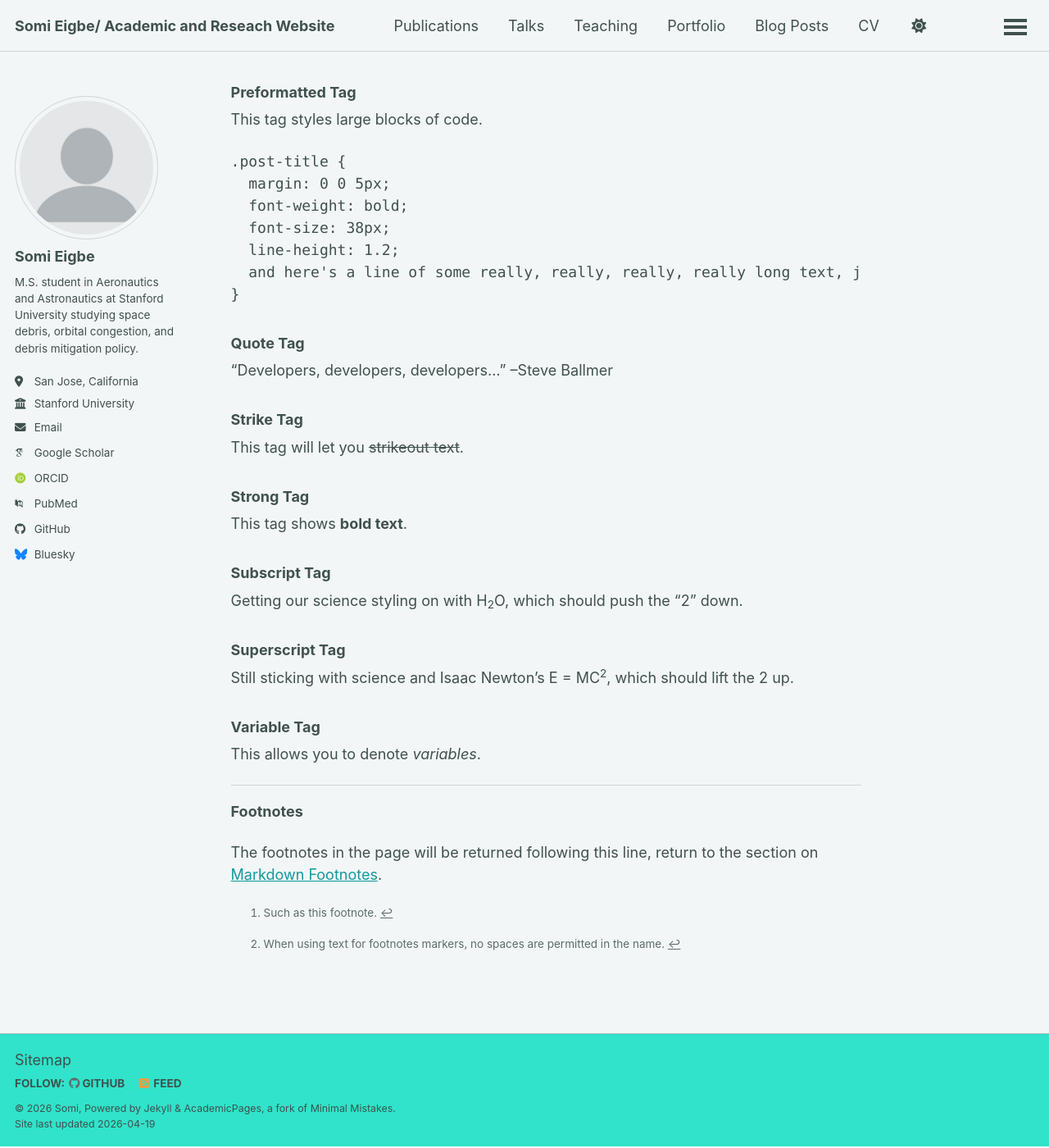
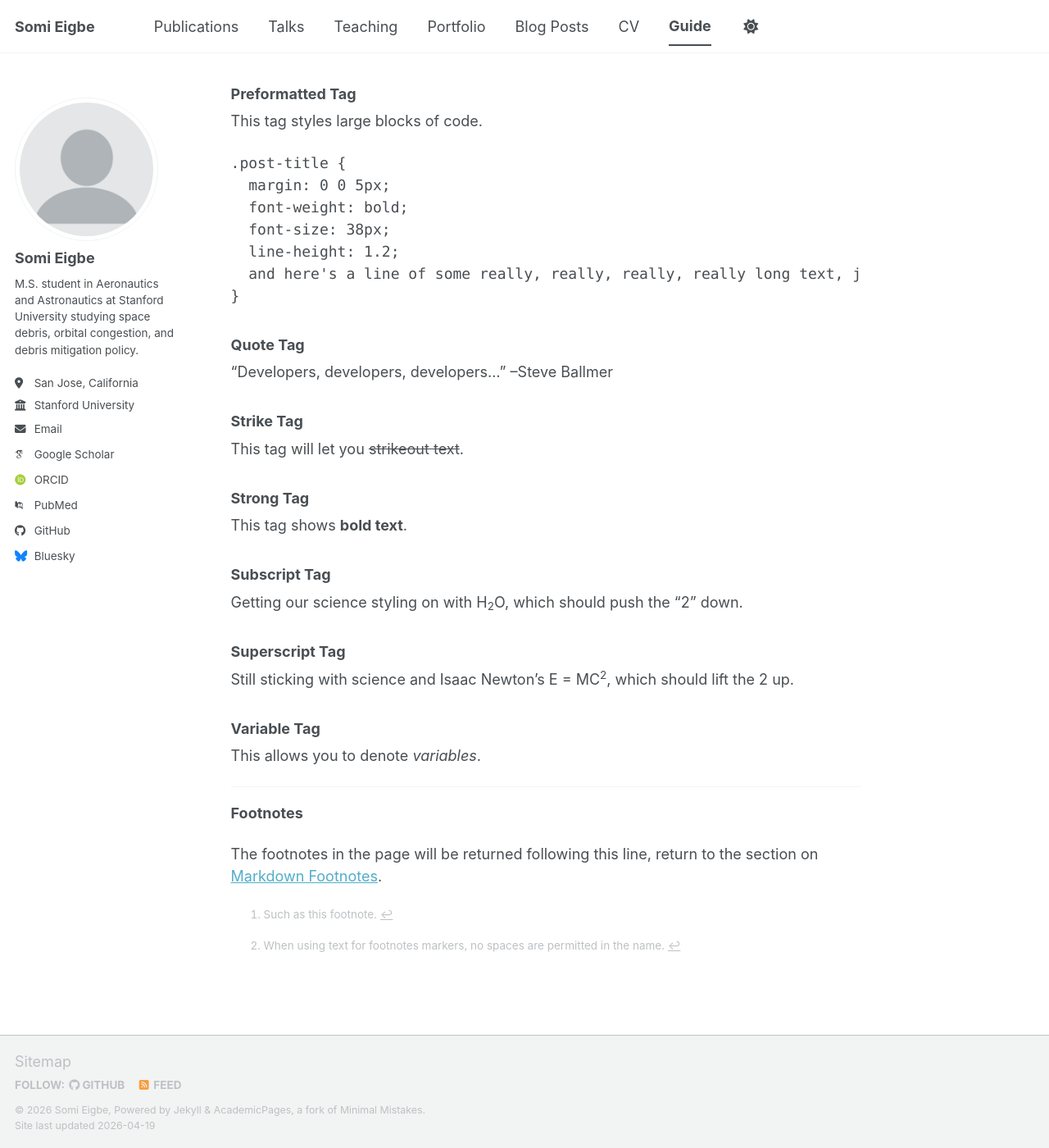
Before and after one commit to somisash/somisash.github.io, a Jekyll site: the page built from _pages/markdown.md, in a window 1280 px wide and 1400 px high, scrolled down 10924 px. Shown: the whole window at 82% size. Built offline with Jekyll 4.4.1, drawn with Linux system fonts in a browser that asks for light colours; emoji names are drawn with the system emoji font; some web fonts are replaced; a script bundle is joined from its source files by our own code; library files that are not in the unit come from our copies; some of the changed lines change nothing that is shown.

Commit message:
Update _config.yml

```diff
--- a/_config.yml
+++ b/_config.yml
@@ -8,15 +8,14 @@
 
 # Basic Site Settings
 locale                   : "en-US"
-site_theme               : "mint" # The available themes options are "default", "air", "sunrise", "mint", "dirt" and "contrast"
-title                    : "Somi Eigbe/ Academic and Reseach Website"
+site_theme               : "default"
+title                    : "Somi Eigbe"
 title_separator          : "-"
-name                     : &name "Somi"
-description              : &description "Your Name's academic portfolio"   # Update this with a general description of your site, this is the default if not overridden by a page
-url                      : https://academicpages.github.io # The base hostname & protocol for your site e.g. "https://[your GitHub username].github.io",
-                                                           # or if you already have some other page hosted on Github then use "https://[your GitHub username].github.io/[Your Repo Name]"
-baseurl                  : "" # the subpath of your site, e.g. "/blog"
-repository               : "academicpages/academicpages.github.io"
+name                     : &name "Somi Eigbe"
+description              : &description "Somi Eigbe's academic portfolio focused on space debris, orbital congestion, and active debris removal policy."
+url                      : "https://somisash.github.io"
+baseurl                  : ""
+repository               : "somisash/somisash.github.io"
 
 # Site Author - The following control what appear as part of the author content on the side bar.
 #               If a field is blank the icon and link will not appear, otherwise it will be shown.
```
